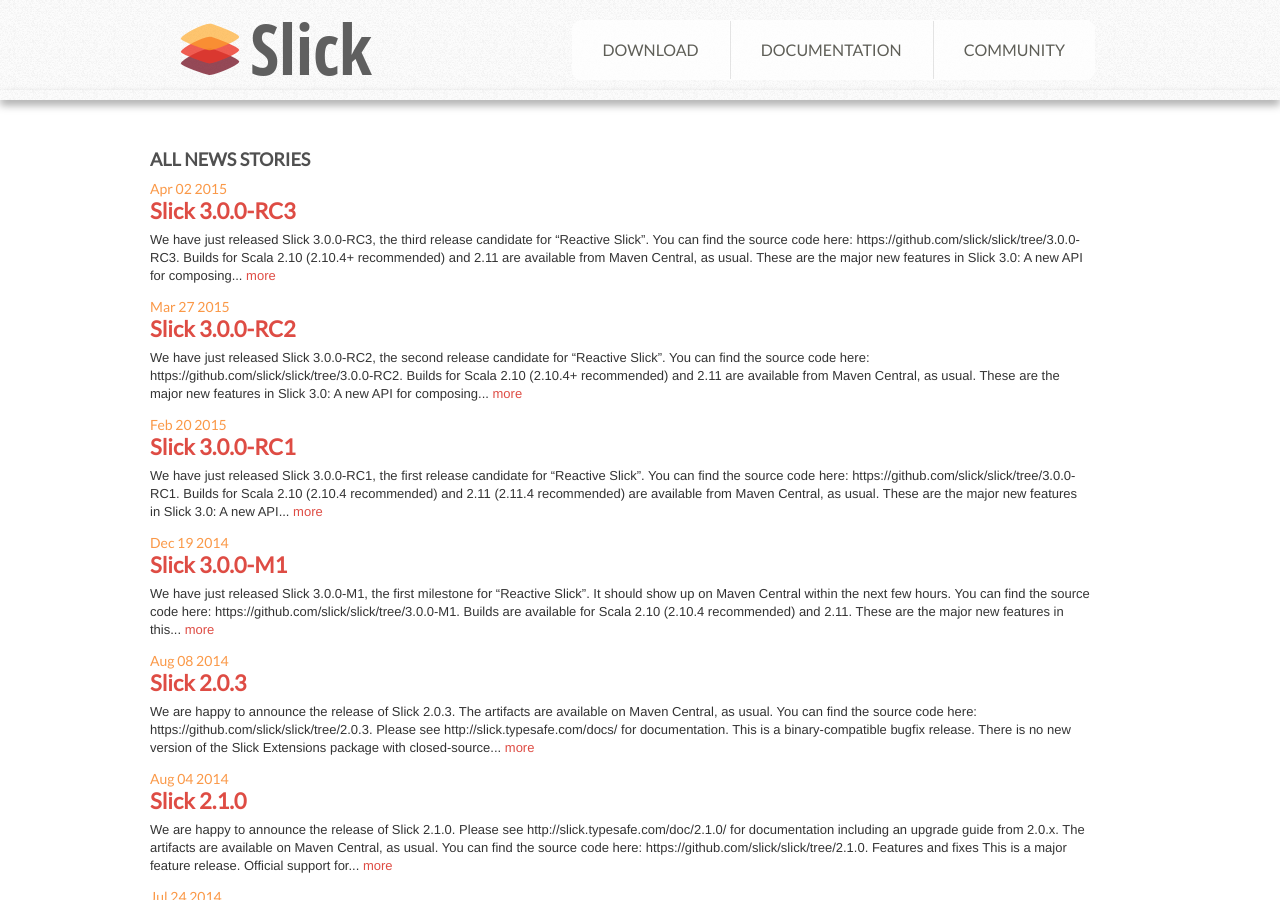
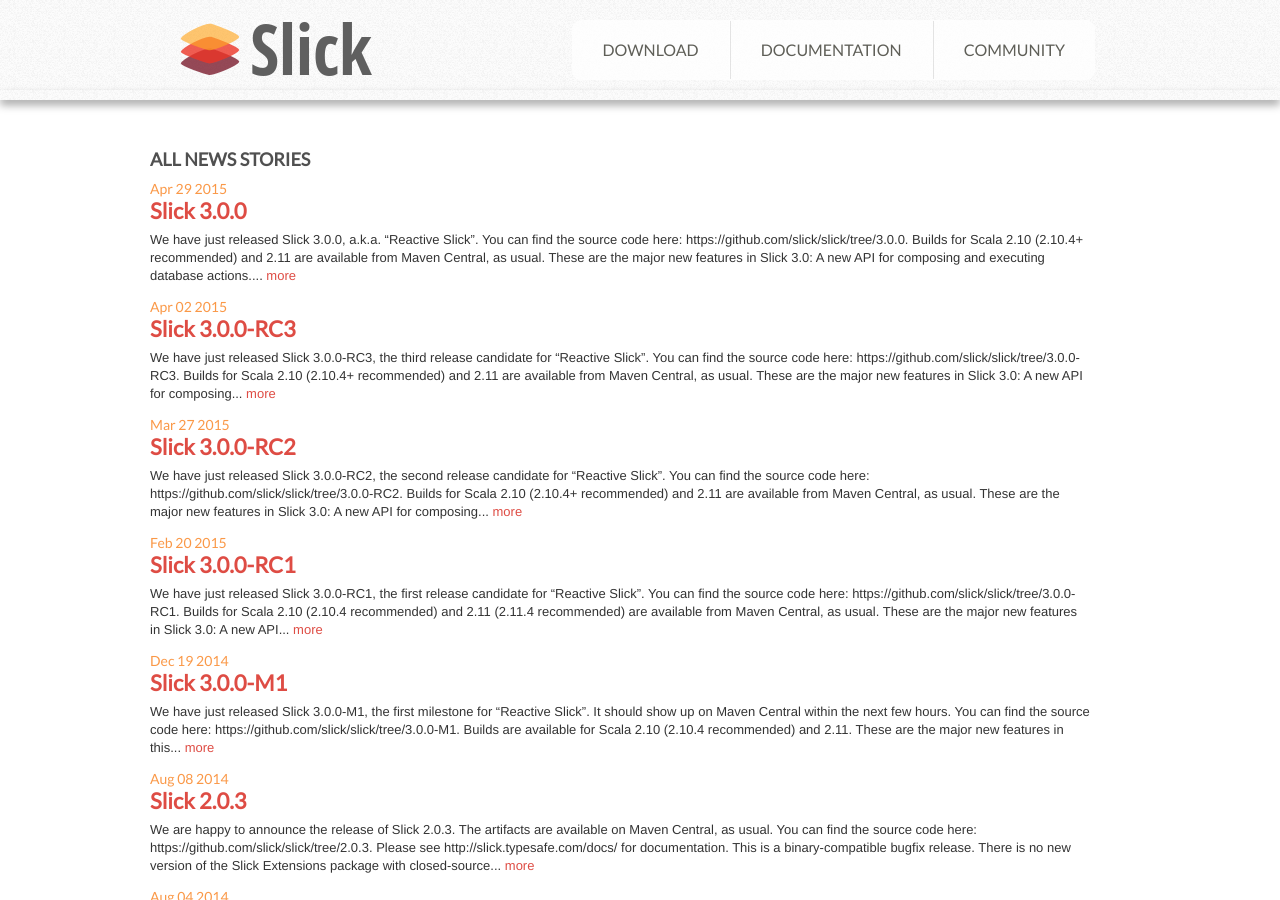
Before and after one commit to slick/slick.github.com, a Jekyll site: the page built from news/all-news.md, in a window 1280 px wide and 900 px high. Built offline with Jekyll 4.4.1, drawn with Linux system fonts in a browser that asks for light colours; some of the changed lines change nothing that is shown.

Commit message:
Slick 3.0.0

```diff
--- a/docs/index.md
+++ b/docs/index.md
@@ -7,13 +7,17 @@
 
 #### Latest Releases
 
+* [Slick 3.0.0 Documentation](/doc/3.0.0/)
+
 * [Slick 2.1.0 Documentation](/doc/2.1.0/)
 
 * [Slick 2.0.3 Documentation](/doc/2.0.3/)
 
+<!--
 #### Latest Release Candidate
 
 * [Slick 3.0.0-RC3 Documentation](/doc/3.0.0-RC3/)
+-->
 
 #### Older Releases
 
--- a/download/index.md
+++ b/download/index.md
@@ -3,10 +3,10 @@
 title: Download
 ---
 
-The current stable release is Slick 2.1.0 for Scala 2.10 (2.10.4 recommended) and Scala 2.11.
+The current stable release is Slick 3.0.0 for Scala 2.10 (2.10.4 recommended) and Scala 2.11.
 
 The easiest way to get started is with a working application in [Typesafe Activator](http://typesafe.com/activator). To
-learn the basics of Slick start with the [Hello Slick](http://typesafe.com/activator/template/hello-slick) template. To
+learn the basics of Slick start with the [Hello Slick](http://typesafe.com/activator/template/hello-slick-3.0) template. To
 learn how to integrate Slick with Play Framework check out the
 [Play Slick with Typesafe IDs](http://typesafe.com/activator/template/play-slick-advanced) template.
 
@@ -15,14 +15,14 @@
 
 For sbt / Play Framework projects add the following to your `libraryDependencies`:
 
-    "com.typesafe.slick" %% "slick" % "2.1.0"
+    "com.typesafe.slick" %% "slick" % "3.0.0"
 
 For Maven projects add the following to your `<dependencies>`:
 
     <dependency>
         <groupId>com.typesafe.slick</groupId>
         <artifactId>slick_2.10</artifactId>
-        <version>2.1.0</version>
+        <version>3.0.0</version>
     </dependency>
 
 You can also download the JARs directly from
--- /dev/null
+++ b/news/_posts/2015-04-29-slick-3.0.0-released.md
@@ -0,0 +1,136 @@
+---
+layout: news
+title: Slick 3.0.0
+author: Stefan Zeiger
+---
+We have just released Slick 3.0.0, a.k.a. "Reactive Slick".
+You can find the source code here: <https://github.com/slick/slick/tree/3.0.0>.
+Builds for Scala 2.10 (2.10.4+ recommended) and 2.11 are available
+from Maven Central, as usual.
+
+##### These are the major new features in Slick 3.0:
+
+* A new API for composing and executing database actions.
+* Support for the *Reactive Streams* API for streaming results from the database.
+* Improved configuration of database connections via *Typesafe Config*, including built-in
+  support for HikariCP.
+* Support for nested Option types and non-primtive Option types in the Lifted Embedding.
+* Properly typed outer join operators based on the improved Option support.
+* A new macro-based implementation of the Plain SQL API with optional compile-time checking
+  and type inference for embedded SQL statements.
+* Many small improvements and bug fixes in the schema code generator.
+* Optional multi-line formatting and indenting of generated SQL code for more readable
+  debug output.
+
+The commercial [Slick Extensions](http://slick.typesafe.com/doc/3.0.0/extensions.html)
+package with closed-source drivers for Oracle, DB/2 and SQL Server has been
+published to the Typesafe repository. See the manual for details on adding it to your build.
+
+##### Here is a complete list of changes since 2.1.0:
+
+* [``c22cfdf``](https://github.com/slick/slick/commit/c22cfdf5e14c73a81ed1e7d2a3d704ce14e5ac05) Bump version numbers
+* [``e9ab330``](https://github.com/slick/slick/commit/e9ab33083bfa1ae642a93d4e52b4ac87b42dc917) Set version to 3.0.0-RC3
+* [``1d77b9d``](https://github.com/slick/slick/commit/1d77b9db209b5c0c9dc840f709ba63ddc200bb01) Upgrade to Reactive Streams 1.0.0.RC4:
+* [``c86e36b``](https://github.com/slick/slick/commit/c86e36b9b5719bba1cb8bec156c2e4ab5f9c7091) Some small documentation fixes
+* [``7b79d6d``](https://github.com/slick/slick/commit/7b79d6d7507183ade99029f42efbcd845190c601) Deprecate the JdbcDriver object
+* [``0e2c0d4``](https://github.com/slick/slick/commit/0e2c0d4c809b886502ea1b09587cd742ccea2fea) Add dependency information for slick-codegen to manual
+* [``e8e0871``](https://github.com/slick/slick/commit/e8e0871b1e6c0a786d92c20e56275ff800a8d601) More efficient implementation of DBIO.sequence:
+* [``8e329b0``](https://github.com/slick/slick/commit/8e329b030ae89f2ecbd7e769e6124024532e30fe) Return correct name for default drivers in BasicDriver.toString:
+* [``4707487``](https://github.com/slick/slick/commit/470748704b079e7593f2dfdeac4dc0410b502852) Update Testkit chapter in the manual from the Activator template
+* [``e03f16d``](https://github.com/slick/slick/commit/e03f16d62d6f517a711bdc43b6d5345d8bd4179d) Remove unnecessary restriction to `Pure` RHS of `Bind` in expandSums
+* [``1398565``](https://github.com/slick/slick/commit/1398565eae456170d792595e0b834a2b41abda27) Update dependencies and version number for 3.0.0-RC2
+* [``59917d7``](https://github.com/slick/slick/commit/59917d7b230704902b592968d7a09bdea734a9cf) Improve documentation after internal review
+* [``4183591``](https://github.com/slick/slick/commit/41835912415325ed58aa448abe4007a9df3e4a46) Bring back Database.close (via java.io.Closeable)
+* [``a9f95ab``](https://github.com/slick/slick/commit/a9f95abda41289098d438f44444866e32dbf155d) Replace Database.close with Database.shutdown for asynchronous closing:
+* [``9e11f07``](https://github.com/slick/slick/commit/9e11f073eabfc711fd260418636617757f7ddc3a) Distinguish between high- and low-priority jobs in AsyncExecutor:
+* [``5acc8fc``](https://github.com/slick/slick/commit/5acc8fc2bbf9af674aa0ea5f69904e4e60296091) Handle Exceptions from runInContext correctly:
+* [``df1e346``](https://github.com/slick/slick/commit/df1e346eb2230269ac6094f2df9ab33528ebf500) Deprecate Database.withSession and remove usages of this method
+* [``8bf0152``](https://github.com/slick/slick/commit/8bf01524a5f2a524d1ee3b37eee2346532b22151) Correctly propagate the AsyncExecutor in Database.forDataSource
+* [``a6ff0d3``](https://github.com/slick/slick/commit/a6ff0d3b95fef255326fe0b44ccaa683287d06e8) Lazily instantiate the ExecutionContext in AsyncExecutor:
+* [``73ad13d``](https://github.com/slick/slick/commit/73ad13dbd00fec7f2873da4a953150adb7d54b0f) Change all DBIO subtypes to put Effect type parameters last.
+* [``1b37a85``](https://github.com/slick/slick/commit/1b37a8574be053a52cf1f99c66454861ac6c2a73) Return a single Int instead of a Vector[Int] from the sqlu interpolator.
+* [``a633204``](https://github.com/slick/slick/commit/a6332045256831fc2efac2eda5c6e69bafd5b959) Export scala.slick packages through OSGi
+* [``bd0c9c4``](https://github.com/slick/slick/commit/bd0c9c4182f695cad88da2653f4f7168e60dad6e) Try to prevent some spurious failures on Travis CI
+* [``58a1db9``](https://github.com/slick/slick/commit/58a1db9a9301e68ac8f9732f992d9897f404e376) Proper treatment of CHAR(1) columns in JdbcModelBuilder:
+* [``7f0f62f``](https://github.com/slick/slick/commit/7f0f62fadf4c92be32d54de2f24062a0fbfbe179) Make code generator tests usable from other slick-extensions:
+* [``25370cb``](https://github.com/slick/slick/commit/25370cb5ecf9f7c396d97dced6a30d331a0f4792) Fix bugs detected by Slick Extensions upgrade:
+* [``13bf805``](https://github.com/slick/slick/commit/13bf8052f9a0043801c7dbd41c1e4da7bc2aa96e) - fix typo in list of code generating tests
+* [``12faf5d``](https://github.com/slick/slick/commit/12faf5df07a897ac1a59037bd66ee8416e175455) Upgrade to Reactive Streams 1.0.0.RC3
+* [``648184c``](https://github.com/slick/slick/commit/648184c7cb710563d07b859891ed7fe46d06849d) Package structure and project layout refactoring:
+* [``9c730c0``](https://github.com/slick/slick/commit/9c730c09de3721060f2939182cbd1cd7e219d277) Upgrade to Reactive Streams 1.0.0.RC2:
+* [``24770de``](https://github.com/slick/slick/commit/24770deae18b20771ea94c0d4c3ca06154ccd338) Add `DatabaseConfig` as a higher-level configuration abstraction:
+* [``759cbc2``](https://github.com/slick/slick/commit/759cbc2ab18c6f147f83237322eaf6622bcea4d3) Restore `#$` support in the macro-based Plain SQL interpolation:
+* [``62ddadc``](https://github.com/slick/slick/commit/62ddadc84ecf4aefe2fdc580945d263edd203772) Macro-based PlainSQL API Implemented TypedStaticQuery as tsql
+* [``d63a018``](https://github.com/slick/slick/commit/d63a0183bdb2748d83f88ccf2d81670ff89914a7) UUID regression testkit:
+* [``0a44b74``](https://github.com/slick/slick/commit/0a44b74cf043fbad9092dcfcecde85549d850133) Update LiftedEmbedding.scala
+* [``5af0d9b``](https://github.com/slick/slick/commit/5af0d9b4d0bafffc9d3a592469ac54a7113b9ae8) Distinguish between BLOB and BYTEA in PostgreSQL model builder
+* [``ec7f2aa``](https://github.com/slick/slick/commit/ec7f2aac7e8c93546dae3307c153c683b9d156fd) Use TestDB for code generator tests:
+* [``cc8d3f0``](https://github.com/slick/slick/commit/cc8d3f0c76b10ddf74a6cd35436e3a41956ae284) Proper support for string lengths:
+* [``41c717a``](https://github.com/slick/slick/commit/41c717ac0bc2d9ad3e026d2af2fa021e525b6499) Support fetch size in statement parameters.
+* [``965604c``](https://github.com/slick/slick/commit/965604c6f8285bea6454576652b167f9b337cf46) Use force-insert semantics for inserting from queries and expressions.
+* [``0e58e7d``](https://github.com/slick/slick/commit/0e58e7d4c24a747989466ff36961e1f0ea8a5d7d) Deprecate the Direct Embedding
+* [``0ba0dd5``](https://github.com/slick/slick/commit/0ba0dd5efcdeaed38e9387e8fe4700f4a6b4b18e) Remove the blocking API that was introduced in 3.0.0-M1
+* [``2f64c79``](https://github.com/slick/slick/commit/2f64c795bc0a7131d3df5b684adb767433043b34) Rename Action to DBIO:
+* [``86974bd``](https://github.com/slick/slick/commit/86974bd16b7c972467fe436027c97e9317488ad7) Simplify SQLBuilder and formatting/indenting:
+* [``20378ec``](https://github.com/slick/slick/commit/20378ecfb58b6f49a4171cd4f154c84b04591877) Quote `SqlType` argument in code generator.
+* [``b1dca21``](https://github.com/slick/slick/commit/b1dca21e42a7778469cf7c0227dc10ed046d25fc) Make ColumnOptions more modular:
+* [``7272180``](https://github.com/slick/slick/commit/727218018d0554f9802bdc5e69a5f579c3c40cb4) Use unconstrained text type as default on PostgreSQL
+* [``6cec3f7``](https://github.com/slick/slick/commit/6cec3f77131c78f61cec10a8e51cfb037daafbf8) Prefer prepareStatement(sql) instead of prepareStatement(sql, Int, Int)
+* [``a3eec4f``](https://github.com/slick/slick/commit/a3eec4f970d8f2d391a6a79f30084d167b4039b1) Support transaction isolation levels
+* [``6ea7fdb``](https://github.com/slick/slick/commit/6ea7fdba9bcfd40f8871d22f21230e99ded55ff8) Generic fusion implementation for FlatMapAction and CleanupAction:
+* [``706f2b1``](https://github.com/slick/slick/commit/706f2b1d3dc8adbceddf77a6ae4750264ff30dc3) Allow the SQL statements to be overridden in SqlActions.
+* [``a325f5e``](https://github.com/slick/slick/commit/a325f5ee0511bda0558607759262ab4dfc18be97) Run a user-defined init function on all created JDBC Statements
+* [``3315a3b``](https://github.com/slick/slick/commit/3315a3bcd187e504110a28f027532b3710b8e217) Refactoring of ActionContext:
+* [``dc687de``](https://github.com/slick/slick/commit/dc687de449a515d2d89a43e12fc3d61f52ade2d8) Avoid long nested sequences of SchemaDescription.++ in generated code:
+* [``62d5e92``](https://github.com/slick/slick/commit/62d5e922806f46d7ffaba661df33b3b060b03f8e) Quote illegal identifiers in generated Scala sources.
+* [``58c4ed5``](https://github.com/slick/slick/commit/58c4ed5fb624861c6f0c3e80eadd0123e7e9a6a8) Make 'desiredColumnOrder' in code generator non-final.
+* [``a645205``](https://github.com/slick/slick/commit/a645205019e9b1cf067d4feee73a48c5a6d3fd8c) Support statement parameters in the new Action-based API.
+* [``b1c5b66``](https://github.com/slick/slick/commit/b1c5b66a36f33c3bc75ea5227e30ac36e1c3f0da) Switch JDBC metadata API and code generator to the new API.
+* [``c92a615``](https://github.com/slick/slick/commit/c92a61556b72e6fff48a65c0d8bee978947c764f) Fix typo in orm-to-slick.rst
+* [``d4f019f``](https://github.com/slick/slick/commit/d4f019fc13e9cd0311e85152488b63cba44e7119) Move profile-level Action definitions outside of profiles.
+* [``5cd423f``](https://github.com/slick/slick/commit/5cd423fd30012440f48da27e87f10b4d5c29c97c) Deprecate Invoker convenience methods and iteratees
+* [``7d576c8``](https://github.com/slick/slick/commit/7d576c817cd0b02c3c8a59940fb5282c0e59f7e1) Properly deprecate .Implicit and .simple in all profile levels
+* [``30c135e``](https://github.com/slick/slick/commit/30c135ea8b1b49053b31d73a13a2418450a928ef) Upgrade to sbt 0.13.7
+* [``e9274ec``](https://github.com/slick/slick/commit/e9274ecbbae9591e09853f50020e16ea8d0b0bc7) Improve build system for documentation:
+* [``a6e3b9b``](https://github.com/slick/slick/commit/a6e3b9b2085d2f953083681d74f7c587e5afe3ec) Further modularization of Slick:
+* [``4ab4a6b``](https://github.com/slick/slick/commit/4ab4a6b3b0aec6bf7da06bfd07721251c8f9c46c) Switch Direct Embedding over to the new Action-based API.
+* [``ac37f1c``](https://github.com/slick/slick/commit/ac37f1cc723af230e2a25339114c316b7f14a804) Update documentation for 3.0:
+* [``e6562c7``](https://github.com/slick/slick/commit/e6562c7e7fc29ae81e37b84bda3347e83323a08c) Simplify Action Effect handling:
+* [``06d1ca0``](https://github.com/slick/slick/commit/06d1ca0621628ebb48e33a6569c2cb9017e450b6) Increase timeout for Reactive Streams TCK tests.
+* [``efbe6f6``](https://github.com/slick/slick/commit/efbe6f60f85adf442f2ea84956fa7157885f54c3) Bump version numbers:
+* [``4d42528``](https://github.com/slick/slick/commit/4d4252800991e26c3a7ac5a14209ed99958545d4) Add concurrency stress test for streaming API:
+* [``80929a6``](https://github.com/slick/slick/commit/80929a693e90bbff7914aa9543cb9b33e6fbace6) Documentation plus minor improvements and fixes:
+* [``273b957``](https://github.com/slick/slick/commit/273b957ea106dea73a571e29c57c795f3eb4447f) Update to Reactive Streams 1.0.0.M3 and fix remaining PR review issues:
+* [``688d7f2``](https://github.com/slick/slick/commit/688d7f2a3e470974dabd190868610c9fae432149) Convert more test cases and add missing features:
+* [``d862e0f``](https://github.com/slick/slick/commit/d862e0fa26c22b0e2eb8d7e63971b5623f225130) Optimize the streaming engine and fix some bugs:
+* [``9ad62a9``](https://github.com/slick/slick/commit/9ad62a9ef25e0e06431ca6cb9d1483dd9e61edf3) Implement streaming via Reactive Streams API:
+* [``6a85767``](https://github.com/slick/slick/commit/6a85767e32e710f0f2deb5430180d0619ff7d927) Convert several test cases to the new API.
+* [``8ef6cde``](https://github.com/slick/slick/commit/8ef6cde487c00a1c7d4c520d6baf844ce698da43) Add basic transaction support for database actions.
+* [``09590fd``](https://github.com/slick/slick/commit/09590fd98ed259e8f93d84970f49db7f4af39a1b) Implement session pinning for database Actions:
+* [``66a9b41``](https://github.com/slick/slick/commit/66a9b4100c458272727643f81e886f6546c41706) Basic implementation of action monad and asynchronous execution engine:
+* [``bf17772``](https://github.com/slick/slick/commit/bf17772049fd8856f45f01ec6d84dee03fa484b3) Use HikariCP by default (instead of no connection pooling):
+* [``4569c52``](https://github.com/slick/slick/commit/4569c52f51d93e9c76555d490a4617724cef444d) Simplify connection pool configuration
+* [``cc92c26``](https://github.com/slick/slick/commit/cc92c2636950d9e6514b9fafddaf6167de72b164) Simplify thread pool configuration:
+* [``423e78c``](https://github.com/slick/slick/commit/423e78c14c3dfe6cb6c20b8035a4e6e4174b3013) Remove the option to disable auto-commit for new connections.
+* [``e4dddcd``](https://github.com/slick/slick/commit/e4dddcd68ca9eaff0db61363fa5241aefb174451) Remove BoneCP support and drop configuration compatibility with Play.
+* [``812100e``](https://github.com/slick/slick/commit/812100ea27de131589bfd12b4ab96a170e75b480) Add HikariCP support in addition to BoneCP.
+* [``bb58103``](https://github.com/slick/slick/commit/bb5810338810171b2500d33469ec845b8afabfea) Add primitives and configuration for async execution of blocking I/O
+* [``0ea777a``](https://github.com/slick/slick/commit/0ea777af215a53b7600035617dde8ff7aa3f0338) Fix broken build due to merging nested options support
+* [``8d4a02f``](https://github.com/slick/slick/commit/8d4a02f8172cfde56792292a8592690a7ca2b4de) Ensure generated file ends with a newline character.
+* [``9cdf7ec``](https://github.com/slick/slick/commit/9cdf7ec90c7a4b9bfdd429e6e73b52aa0f152b9c) Make comment format match others in file.
+* [``ef5f9a8``](https://github.com/slick/slick/commit/ef5f9a8eaffd03c45294dadbe7dbd1c1546bc6b8) Avoid indenting blank lines, to avoid trailing whitespace.
+* [``8225a8f``](https://github.com/slick/slick/commit/8225a8fea649b7055d6e232b841a1b9983214b04) Add Option-extended joins:
+* [``75583dc``](https://github.com/slick/slick/commit/75583dc07717ef18652e243b76e4486ba50efc4b) Lifted Embedding encoding of nested and multi-column Option types:
+* [``de389a4``](https://github.com/slick/slick/commit/de389a4dc6451f601e824d61f5991cebb597e8b1) Remove the Column type.
+* [``5da96b4``](https://github.com/slick/slick/commit/5da96b4438402dce44de27d3ae9351a9b3be9ec7) Update orm-to-slick.rst
+* [``7a1d119``](https://github.com/slick/slick/commit/7a1d119f78595af6b6aad8757beba4d20ba872d7) modified to use GlobalConfig.
+* [``777dbeb``](https://github.com/slick/slick/commit/777dbeb006a64fb54db7631d57cede0e8a269d94) Add SimpleLiteral factory (and fix one unrelated unchecked warning)
+* [``82b258f``](https://github.com/slick/slick/commit/82b258f2d00c53b0eefc09d07704868ce1a4e4fe) Use Unicode symbols in tree and table dumps for better readability.
+* [``f54d272``](https://github.com/slick/slick/commit/f54d272744e7b41bc2d3c258d7792a7e1e1a446b) Add BoneCP support to Database.forConfig.
+* [``369ad73``](https://github.com/slick/slick/commit/369ad732467a547db79ed3ca7237636bd915fecc) Use application.conf for Slick settings.
+* [``61d032b``](https://github.com/slick/slick/commit/61d032b1d2b7939fffc52fec4445dce98d7cadcd) Corrected docs to use "inSet" instead of "inSeq"
+* [``b0b0252``](https://github.com/slick/slick/commit/b0b02526bc40350f48718977a5972f025b13e3ca) Fix forceInsertAll for single argument
+* [``770d0a1``](https://github.com/slick/slick/commit/770d0a110ff2fb5cf8409ba60e49508c35c01ded) Update build for 2.2.0-SNAPSHOT
+* [``cb8183d``](https://github.com/slick/slick/commit/cb8183da2af0eef0969083b47093e2c0c95dcdd0) Added support for string function repeat.
+* [``57aa9e7``](https://github.com/slick/slick/commit/57aa9e7b9f5e2ff51f0af51b3fc64b7eaa8d5bf9) Workaround to pass Travis CI.
+* [``7a58f7f``](https://github.com/slick/slick/commit/7a58f7f77d1440091bb70762daf62d0d8876f3b1) Try for SQL String Indentation.
```
